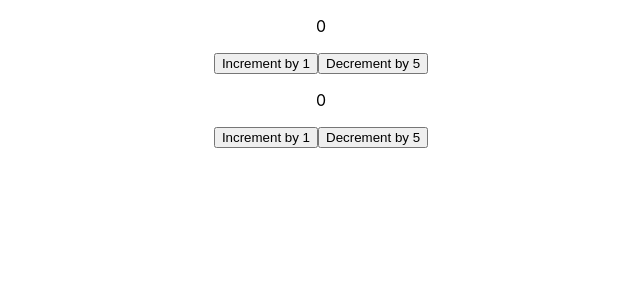
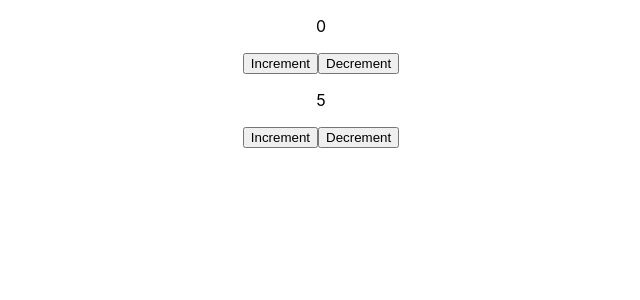
Before and after one commit to arfin-2020/celsiusandfahrenheit, a React (Create React App) app: page / in a window 1280 px wide. Shown: the top 300 px of the page, without its empty margins (319-959 px from the left). Built offline with nearby package versions, Linux system fonts and the light colour scheme.

Commit message:
some changes of useReducer

```diff
--- a/src/App.js
+++ b/src/App.js
@@ -1,6 +1,7 @@
 import { useState } from "react";
 import "./App.css";
 import ComplexCounter from "./components/Component9/ComplexCounter";
+import CounterThree from "./components/Component9/CounterThree";
 function App() {
   const [theme, setTheme] = useState("dark");
   const [show, setShow] = useState(true);
@@ -43,7 +44,8 @@ function App() {
       {/* <App1/> */}
       {/* <Form/> */}
       {/* <Counter/> */}
-      <ComplexCounter/>
+      {/* <ComplexCounter/> */}
+      <CounterThree/>
     </div>
   );
 }
--- /dev/null
+++ b/src/components/Component9/CounterThree.js
@@ -0,0 +1,35 @@
+import React, { useReducer } from 'react';
+
+const initialState = 0;
+const initialState2 = 5;
+const reducer =  (currentState, action) =>{
+    switch(action){
+        case 'increment' :
+            return currentState + 1;
+        case 'decrement':
+            return currentState - 1;
+        default:
+        return currentState;
+    }
+
+}
+const CounterThree =  () =>{
+    const [count, dispatch] = useReducer(reducer, initialState);
+    const [count1, dispatch1] = useReducer(reducer, initialState2);
+
+    return(
+        <div>
+            <div>
+                <p>{count}</p>
+                <button type="button" onClick={()=>dispatch('increment')}>Increment</button>
+                <button type="button" onClick={()=>dispatch('decrement')}>Decrement</button>
+        </div>
+        <div>
+                <p>{count1}</p>
+                <button type="button" onClick={()=>dispatch1('increment')}>Increment</button>
+                <button type="button" onClick={()=>dispatch1('decrement')}>Decrement</button>
+        </div>
+        </div>
+    )
+}
+export default CounterThree;
```
